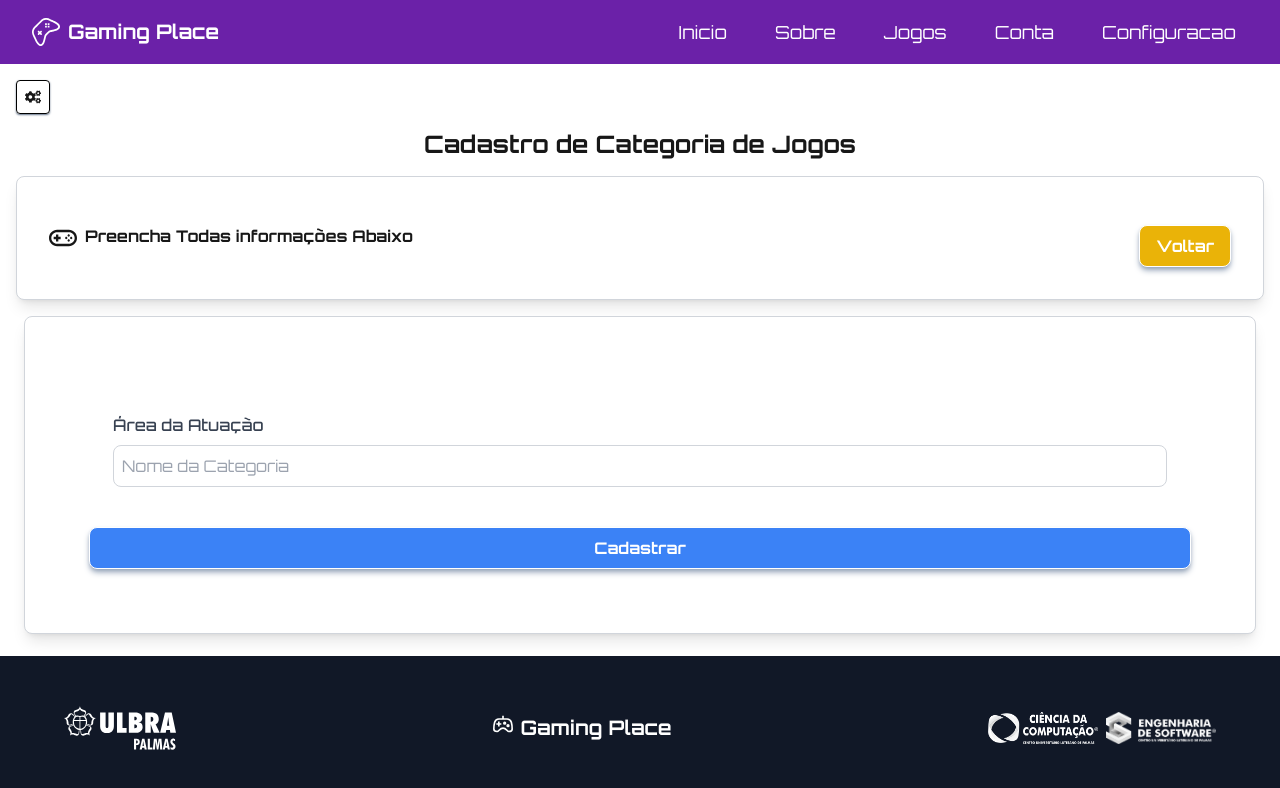
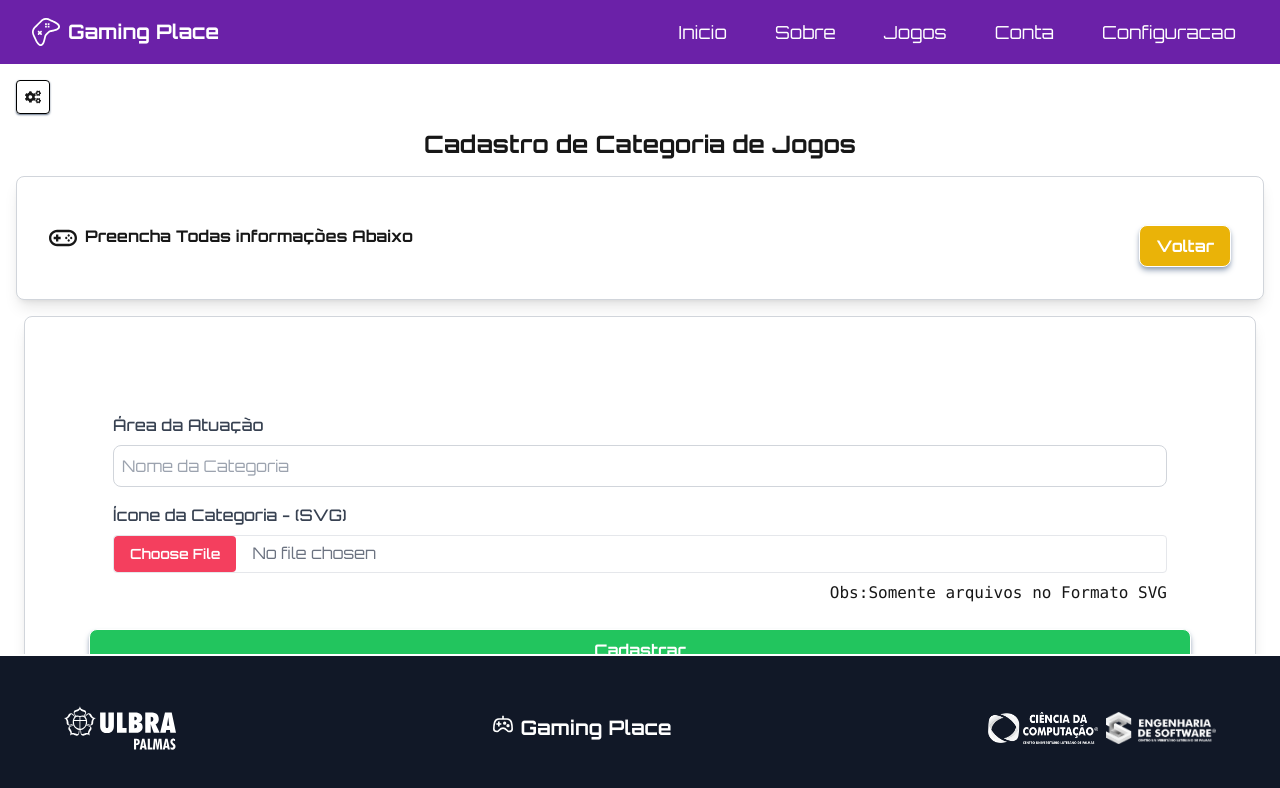
Before and after one commit to romarioulbra/gaming-place, a Next.js app: page /configuracao/jogos_categoria/cadastrar in a window 1280 px wide. Shown: the top 788 px of the page. Built offline with nearby package versions, Linux system fonts and the light colour scheme.

Commit message:
Ajustes em categoria_jogo_icone - Funcional

```diff
--- a/src/app/components/InputsForm.tsx
+++ b/src/app/components/InputsForm.tsx
@@ -3,13 +3,14 @@ import { useState } from 'react';
 import Image from 'next/image';
 
 interface FormularioProps {
-  tipoInput: 'text' | 'select' |'selectDados' | 'textarea' | 'date' | 'email' | 'number' | 'radio' | 'password' | 'fileInput'; // Novos tipos adicionados
+  tipoInput: 'text' | 'select' |'selectDados' | 'textarea' | 'date' | 'email' | 'number' | 'radio' | 'password' | 'fileInput' | 'fileInputSVG'; // Novos tipos adicionados
   label: string;
   placeholder?: string;
   options?: string[]; // Para o select e radio
   dadosSelect?: string[];
   idSelect?: string;
   nomeSelect?: string;
+  idFileInput?: string;
 }
 
 export default function InputForm({
@@ -22,6 +23,8 @@ export default function InputForm({
   nomeSelect = 'name', // Valor padrão
   label,
   placeholder = '',
+  fileSVG,
+  idFileInput
 }: FormularioProps) {
 
   const [formData, setFormData] = useState('');
@@ -205,6 +208,25 @@ export default function InputForm({
             required
           />
         )}
+
+        {tipoInput === 'fileInputSVG' && (
+          <input
+            type="file"
+            id={idFileInput}
+            accept='.svg'
+            onChange={fileSVG}
+            className="block w-full border rounded text-gray-500 file:mr-4 file:py-2 file:px-4 file:rounded file:border-0 file:text-sm file:font-semibold file:bg-rose-500 file:text-white hover:file:bg-rose-600"
+            required
+          />
+        )}
+
+{/* <input
+                type="file"
+                id="categoria_jogo_icone"
+                accept=".svg" // Apenas arquivos SVG
+                className="w-full p-2 border mb-2 border-gray-300 rounded-lg focus:outline-none focus:ring-2 focus:ring-blue-500"
+                onChange={handleFileChange}
+              /> */}
       </div>
     </div>
   );
--- a/src/app/configuracao/jogos_categoria/cadastrar/page.tsx
+++ b/src/app/configuracao/jogos_categoria/cadastrar/page.tsx
@@ -1,5 +1,4 @@
 'use client';
-
 import { useState } from "react";
 import Botao from "@/app/components/Botao";
 import InputForm from "@/app/components/InputsForm";
@@ -11,27 +10,71 @@ export default function CadastroCatJogos() {
   const [formData, setFormData] = useState({ categoria_jogo_area_atuacao: `` });
   const [alertVisible, setAlertVisible] = useState(false);
   const [alertMessage, setAlertMessage] = useState('');
+  const [file, setFile] = useState<File | null>(null); // Estado para o arquivo
+  const [alertType, setAlertType] = useState<"sucesso" | "erro">("sucesso");
 
-  const handleSubmit = async (e) => {
+  const handleFileChange = (e: React.ChangeEvent<HTMLInputElement>) => {
+    const selectedFile = e.target.files?.[0];
+    if (selectedFile) {
+      setFile(selectedFile); // Salva o arquivo no estado
+    }
+  };
+
+  const handleSubmit = async (e: React.FormEvent<HTMLFormElement>) => {
     e.preventDefault();
 
-    const res = await fetch('/api/categoria_jogos', {
-      method: 'POST',
-      headers: {
-        'Content-Type': 'application/json',
-      },
-      body: JSON.stringify(formData),
-    });
+    const formDataToSend = new FormData();
+    formDataToSend.append("categoria_jogo_area_atuacao", formData.categoria_jogo_area_atuacao);
 
-    if (res.ok) {
-      setAlertMessage('Categoria de Jogos cadastrada com sucesso!');
+    if (file) {
+      formDataToSend.append("categoria_jogo_icone", file);
+    }
+
+    try {
+      const res = await fetch("/api/categoria_jogos", {
+        method: "POST",
+        body: formDataToSend,
+      });
+
+      // Lida com erros HTTP
+      if (!res.ok) {
+        let errorMessage = "Erro ao cadastrar Categoria de Jogos.";
+        try {
+          const errorData = await res.json(); // Tenta obter a mensagem de erro da API
+          errorMessage = errorData.error || errorMessage;
+        } catch {
+          // Mantém a mensagem padrão se o corpo não for JSON
+        }
+
+        setAlertMessage(errorMessage);
+        setAlertType("erro");
+        setAlertVisible(true);
+        return;
+      }
+
+      // Sucesso
+      setAlertMessage("Categoria de Jogos cadastrada com sucesso!");
+      setAlertType("sucesso");
       setAlertVisible(true);
-      setFormData({ categoria_jogo_area_atuacao: '' });
-    } else {
-      setAlertMessage('Erro ao cadastrar Categoria de Jogos.');
+
+      // Limpa o formulário
+      setFormData({ categoria_jogo_area_atuacao: "" });
+      setFile(null);
+
+      // Reseta o valor do input file no DOM
+      const fileInput = document.getElementById("categoria_jogo_icone") as HTMLInputElement;
+      if (fileInput) {
+        fileInput.value = ""; // Reseta o valor do input file
+      }
+    } catch (error) {
+      // Trata erros inesperados
+      console.error("Erro inesperado:", error);
+      setAlertMessage("Erro no servidor. Por favor, tente novamente mais tarde.");
+      setAlertType("erro");
       setAlertVisible(true);
     }
   };
+
 
   return (
     <>
@@ -41,14 +84,14 @@ export default function CadastroCatJogos() {
       />
 
       {/* Renderizar o alerta apenas se estiver visível */}
-      {alertVisible &&
+      {alertVisible && (
         <Alert
           message={alertMessage}
-          tipoAlert='sucesso'
-          texto='Categoria de Jogos cadastrada com Sucesso!'
-          cor='verde'
+          tipoAlert={alertType} // Define o tipo de alerta dinamicamente
+          texto={alertMessage} // Mostra a mensagem apropriada
+          cor={alertType === "sucesso" ? "verde" : "vermelho"} // Escolhe a cor com base no tipo
         />
-      }
+      )}
 
       <div className="flex-auto ml-4 mr-4 mt-4 mb-4">
         <div className="p-8 border border-gray-300 shadow-lg bg-white rounded-lg mr-2 ml-2">
@@ -63,12 +106,22 @@ export default function CadastroCatJogos() {
                   setFormData({ ...formData, categoria_jogo_area_atuacao: e.target.value })
                 }
               />
+
+              <InputForm
+                tipoInput="fileInputSVG"
+                label="Ícone da Categoria - (SVG)"
+                placeholder="Nome da Categoria"
+                fileSVG = {handleFileChange}
+                idFileInput="categoria_jogo_icone"
+              />
+              <p className="font-mono mt-2 text-right">Obs:Somente arquivos no Formato SVG</p>
             </div>
+
             <div className="flex justify-center">
               <Botao
                 texto="Cadastrar"
                 tipo="submit"
-                cor="azul"
+                cor="verde"
               />
             </div>
           </form>
```
Also changed, not shown: 1 other file (tests, documents, lock files or other folders).
